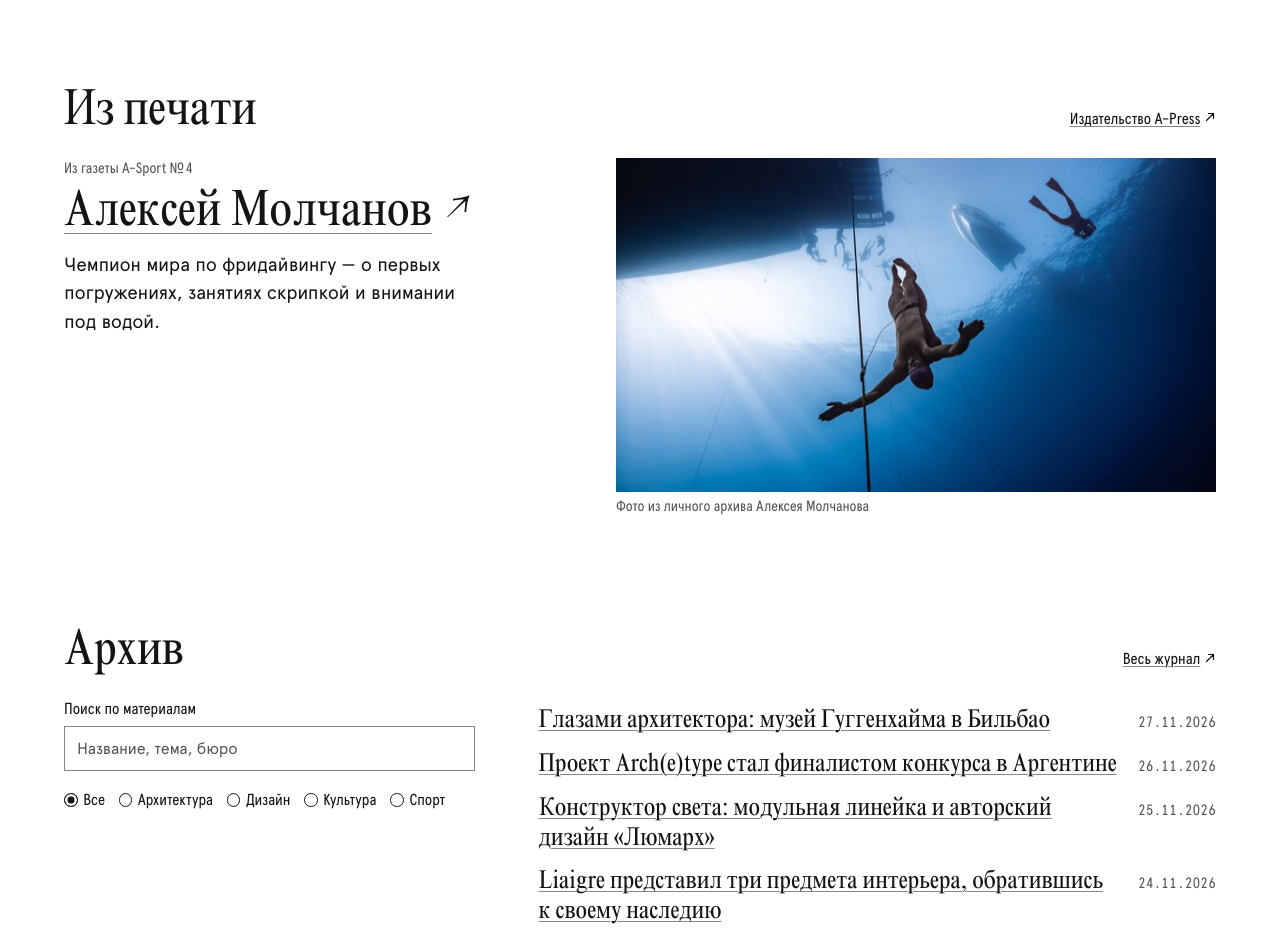
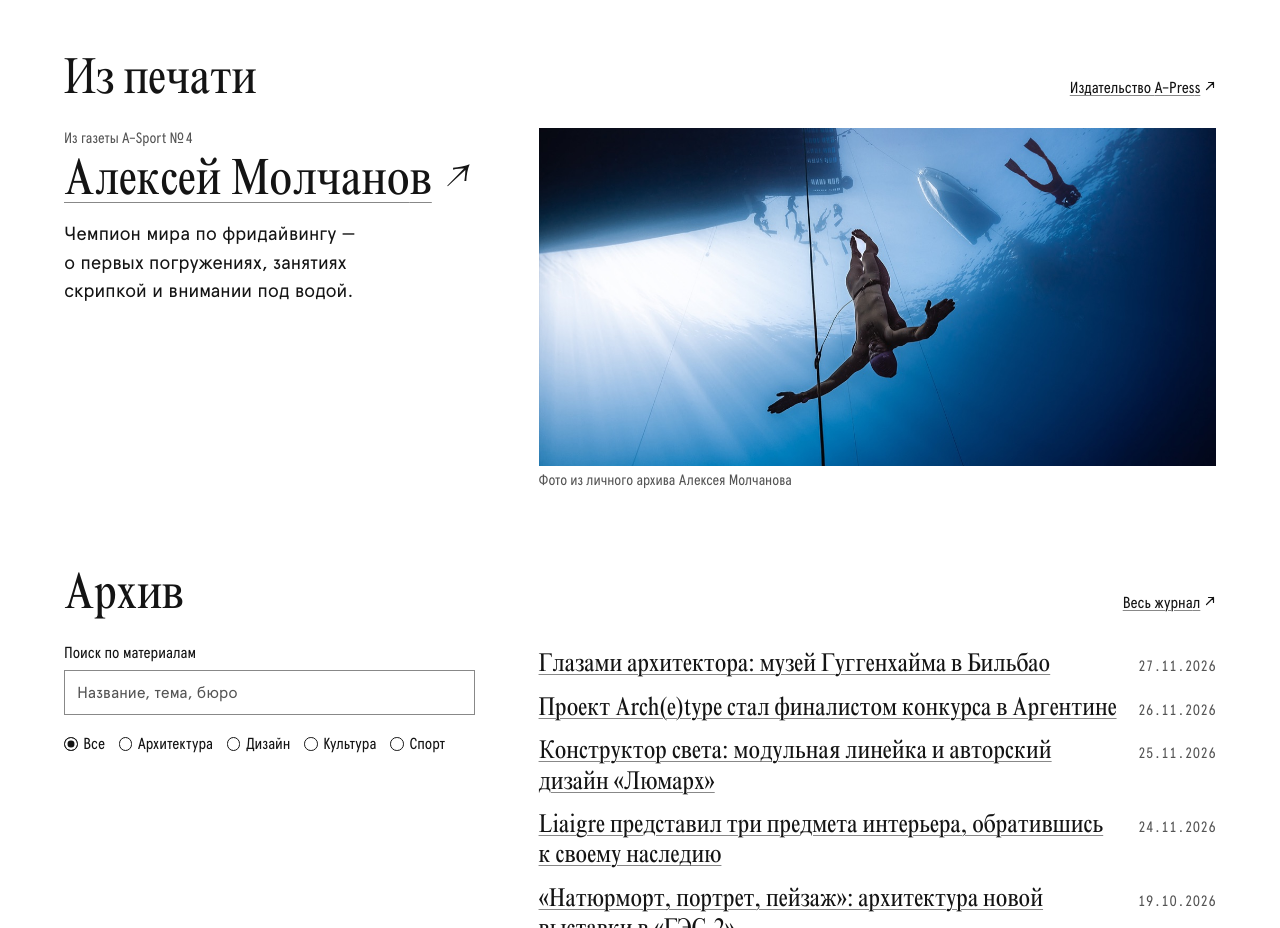
Before and after one commit to anton-gorokhovatsky/a-news, a plain HTML site: page index.html in a window 1280 px wide. Shown: the part 880-1808 px from the top of the page. Drawn offline with Linux system fonts and the light colour scheme.

Commit message:
Увеличить фото и собрать композицию «Из печати»

```diff
--- a/front-page.js
+++ b/front-page.js
@@ -31,7 +31,7 @@ document.querySelector("#print-story").innerHTML = `
   <article class="print-story">
     <figure>
       <div class="image-frame print-photo">
-        ${imageMarkup(printStory.image, "(min-width: 50em) 47vw, calc(100vw - 40px)")}
+        ${imageMarkup(printStory.image, "(min-width: 50em) min(53vw, 50rem), calc(100vw - 40px)")}
       </div>
       <figcaption class="photo-credit">${html(printStory.image.credit)}</figcaption>
     </figure>
--- a/news.css
+++ b/news.css
@@ -2,7 +2,7 @@
   --news-edge: clamp(20px, 5vw, 5.5rem);
   --news-measure: 94rem;
   --news-column-gap: clamp(2rem, 5vw, 5.5rem);
-  --news-chapter-gap: clamp(4.5rem, 8.4vw, 9rem);
+  --news-chapter-gap: clamp(4.5rem, 6vw, 7.5rem);
   --news-group-gap: clamp(1.75rem, 3.6vw, 3.8rem);
   --news-story-gap: clamp(1.25rem, 2.2vw, 2rem);
   --news-section-title: clamp(2.0625rem, 1.5rem + 2.12vw, 3.75rem);
@@ -376,6 +376,12 @@ button, input { font: inherit; color: inherit; }
 }
 
 @media (max-width: 26.5em) {
+  .home-editorial :is(h2, h3) .external-link-mark {
+    max-inline-size: 6vw;
+    max-block-size: 6vw;
+    margin-inline-start: min(var(--external-link-gap), 1.8vw);
+  }
+
   .archive-topics {
     display: grid;
     grid-template-columns: repeat(auto-fit, minmax(min(6.6rem, 100%), 1fr));
@@ -399,17 +405,20 @@ button, input { font: inherit; color: inherit; }
     align-items: start;
   }
 
-  .print-story {
-    grid-template-columns: minmax(0, 1fr) minmax(0, 1.23fr);
-    grid-template-areas: "copy photo";
-    align-items: start;
-    gap: var(--news-column-gap);
-  }
-
+  .print-story,
   .archive__layout {
     grid-template-columns: minmax(0, 1fr) minmax(0, 1.65fr);
     gap: var(--news-column-gap);
   }
+
+  .print-story {
+    grid-template-areas: "copy photo";
+    align-items: start;
+  }
+
+  .print-photo { aspect-ratio: 2 / 1; }
+  .print-photo img { object-position: center 43%; }
+  .print-lead { text-wrap: balance; }
 
   .footer-navigation {
     grid-template-columns: minmax(0, 1fr) minmax(0, 1.23fr);
```
